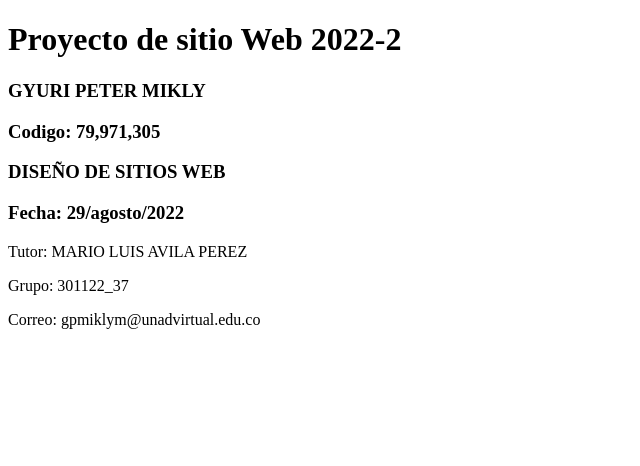
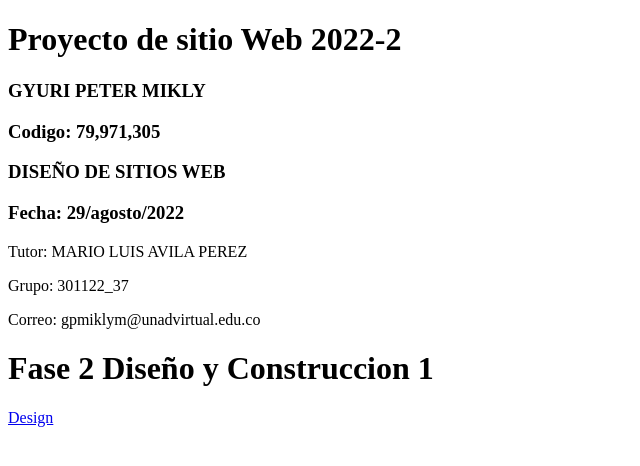
Before and after one commit to GYURIPETER/DWS-GYURI-PETER, a plain HTML site: page index.html in a window 1280 px wide. Shown: the whole page, without its empty margins (0-640 px from the left). Drawn offline with Linux system fonts and the light colour scheme.

Commit message:
Add files via upload

```diff
--- a/index.html
+++ b/index.html
@@ -16,5 +16,8 @@
     <p>Grupo: 301122_37 </p>
     <p>Correo:  gpmiklym@unadvirtual.edu.co</p>
 
+    <h1>Fase 2  Diseño y Construccion 1</h1>
+    <a href="design.html">Design</a>
+
 </body>
 </html>
```
